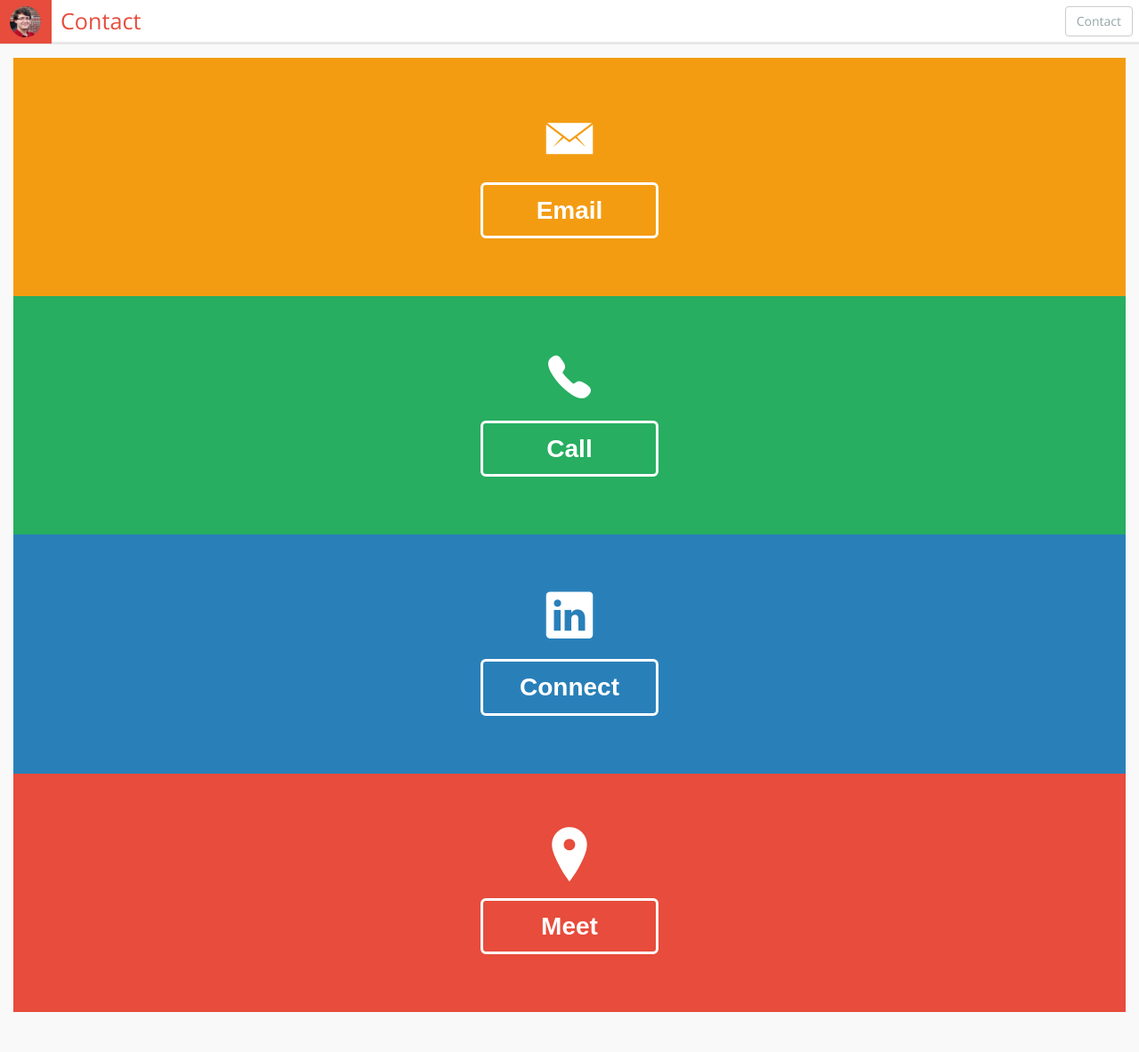
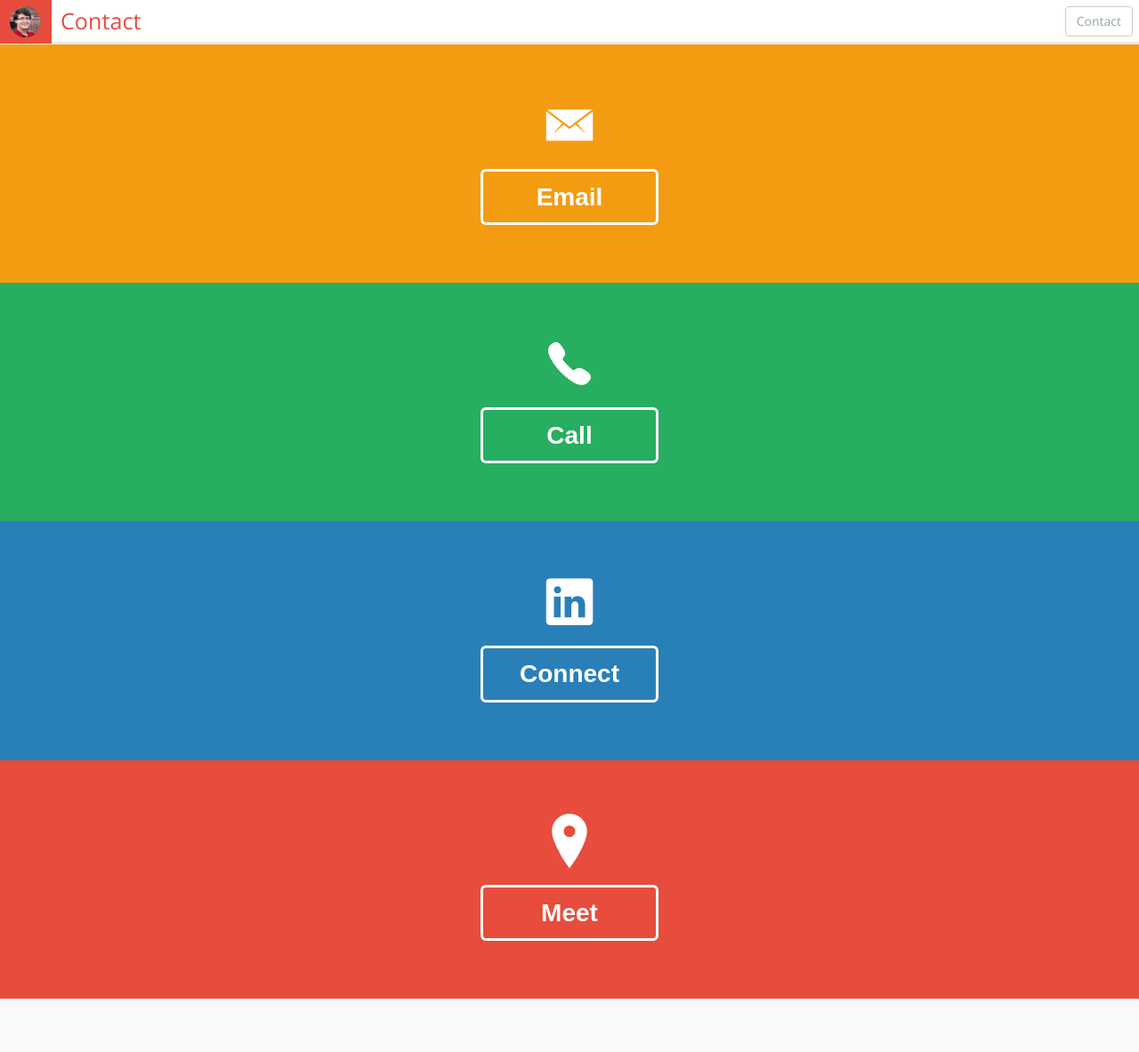
Before and after one commit to brettrowley/brettrowley.github.io, a Jekyll site: the page built from contact/index.html, in a window 1280 px wide. Shown: the whole page at 89% size. Built offline with Jekyll 4.4.1, drawn with Linux system fonts in a browser that asks for light colours; some web fonts are replaced; after the commit the page ends 1123 px from its top, so only the background shows below that.

Commit message:
Fixed padding override

```diff
--- a/_layouts/default.html
+++ b/_layouts/default.html
@@ -6,9 +6,7 @@
     {% include header.html %}
 
   <body>
-  	<div id="page-content" style="padding: 15px">
     {{ content }}
-</div>
   </body>
 
 </html>
--- a/_layouts/post.html
+++ b/_layouts/post.html
@@ -2,10 +2,12 @@
 layout: default
 ---
 <style>
+
 .post{
 	width: 90%;
 	max-width: 600px;
 	margin: 0 auto;
+	padding-top: 15px;
 }
 
 .post-header{
--- a/contact/index.html
+++ b/contact/index.html
@@ -3,6 +3,10 @@ layout: default
 title: Contact
 ---
 	<style>
+	body{
+		padding: 0 !important;
+	}
+
 		.section{
 		text-align: center;
 	width: 100%;
```
